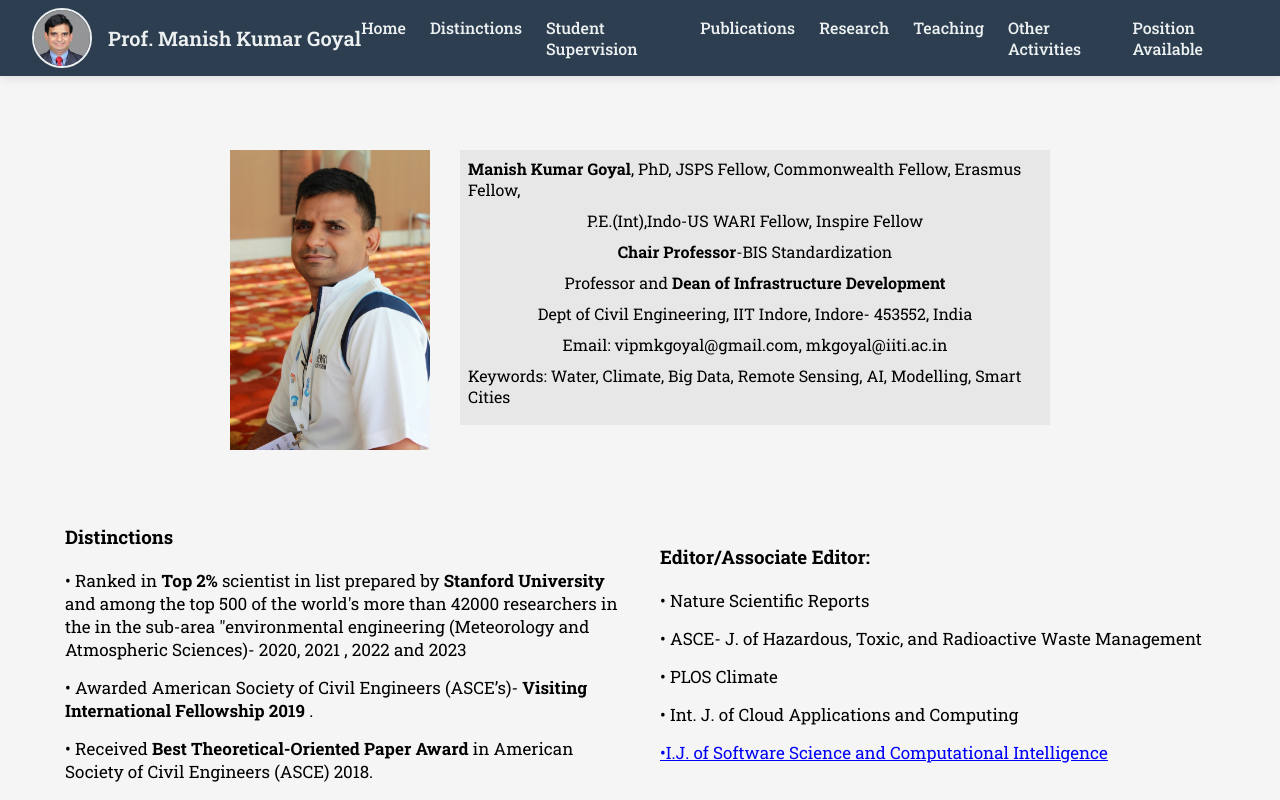
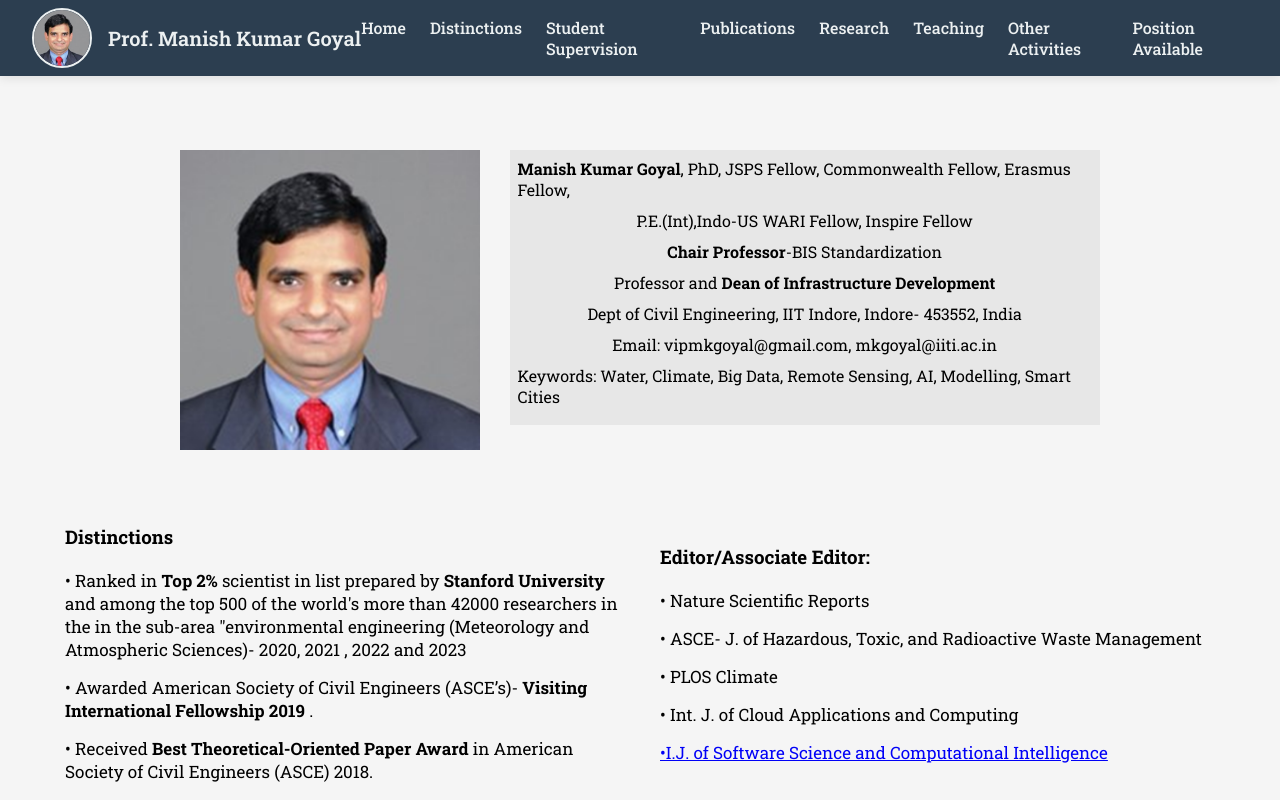
Before and after one commit to shiv3191/MKG_WEBSITE, a React (Vite) app: page / in a window 1280 px wide. Shown: the top 800 px of the page. Built offline with nearby package versions, Linux system fonts and the light colour scheme.

Commit message:
Update home.jsx

```diff
--- a/src/Components/Home/home.jsx
+++ b/src/Components/Home/home.jsx
@@ -7,7 +7,7 @@ const home = () => {
     <div>
       <div className='data'>
         <div>
-        <img src="./mkg1.jpg" alt="" />
+        <img src="./image.png" alt="" />
         </div>
         <div className='data1'>
 
```
